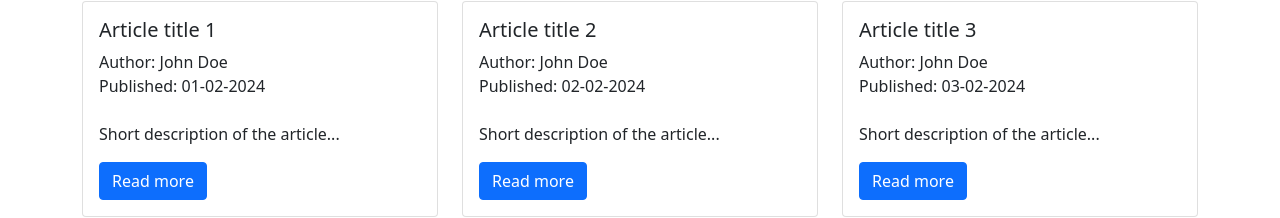
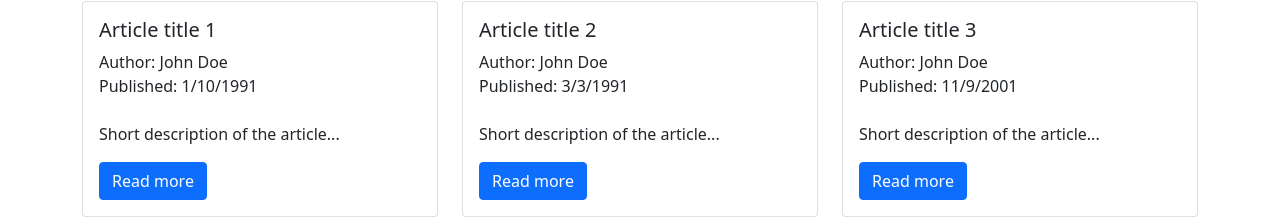
Before and after one commit to MichalWiaderkowicz/react-bolg, a React (Create React App) app: page / in a window 1280 px wide. Shown: the part 173-391 px from the top of the page. Built offline with nearby package versions, Linux system fonts and the light colour scheme.

Commit message:
add utils folder with dateToStr.js and use it in post.js postForm.js

```diff
--- a/src/components/Features/Post/Post.js
+++ b/src/components/Features/Post/Post.js
@@ -3,6 +3,7 @@ import { getPost, postRemove } from "../../../redux/postsRedux";
 import { Button, Modal } from "react-bootstrap";
 import { NavLink, Navigate } from "react-router-dom";
 import { useState } from "react";
+import dateToStr from "../../../utils/dateToStr";
 
 const Post = () => {
   const dispatch = useDispatch();
@@ -17,6 +18,8 @@ const Post = () => {
     e.preventDefault();
     dispatch(postRemove(pathId));
   };
+
+  const dateStr = dateToStr(post.publishedDate);
 
   if (!post) return <Navigate to="/" />;
   else
@@ -42,7 +45,7 @@ const Post = () => {
           </p>
           <p className="mb-0">
             Published:
-            {post.publishedDate}
+            {dateStr}
           </p>
           <br />
           <p
--- a/src/components/Features/PostForm/PostForm.js
+++ b/src/components/Features/PostForm/PostForm.js
@@ -3,6 +3,8 @@ import PropTypes from "prop-types";
 import { useState } from "react";
 import ReactQuill from "react-quill";
 import "react-quill/dist/quill.snow.css";
+import "react-datepicker/dist/react-datepicker.css";
+import ReactDatePicker from "react-datepicker";
 
 const PostForm = ({ action, actionText, ...props }) => {
   const [title, setTitle] = useState(props.title || "");
@@ -37,10 +39,9 @@ const PostForm = ({ action, actionText, ...props }) => {
       </Form.Group>
       <Form.Group className="m-auto w-75 p-3">
         <Form.Label>Published</Form.Label>
-        <Form.Control
-          value={publishedDate}
-          onChange={(e) => setPublishedDate(e.target.value)}
-          placeholder="dd-mm-yyyy"
+        <ReactDatePicker
+          selected={publishedDate}
+          onChange={(publishedDate) => setPublishedDate(publishedDate)}
         />
       </Form.Group>
       <Form.Group className="m-auto w-75 p-3">
--- a/src/components/Features/Posts/Posts.js
+++ b/src/components/Features/Posts/Posts.js
@@ -2,9 +2,14 @@ import { useSelector } from "react-redux";
 import { getAllPosts } from "../../../redux/postsRedux";
 import { Button, Card, Col, Row } from "react-bootstrap";
 import { NavLink } from "react-router-dom";
+import dateToStr from "../../../utils/dateToStr";
 
 const Posts = () => {
   const posts = useSelector(getAllPosts);
+
+  const stringDate = (date) => {
+    return dateToStr(date);
+  };
 
   return (
     <div>
@@ -21,7 +26,7 @@ const Posts = () => {
                   </p>
                   <p className="mb-0">
                     <span>Published: </span>
-                    {post.publishedDate}
+                    {stringDate(post.publishedDate)}
                   </p>
                   <br />
                   <p className="mb-0">{post.shortDescription}</p>
--- a/src/redux/initialState.js
+++ b/src/redux/initialState.js
@@ -5,7 +5,7 @@ const initialState = {
       title: "Article title 1",
       shortDescription: "Short description of the article...",
       content: "Main content of the article",
-      publishedDate: "01-02-2024",
+      publishedDate: new Date("01-10-1991"),
       author: "John Doe",
     },
     {
@@ -13,7 +13,7 @@ const initialState = {
       title: "Article title 2",
       shortDescription: "Short description of the article...",
       content: "Main content of the article",
-      publishedDate: "02-02-2024",
+      publishedDate: new Date("03-03-1991"),
       author: "John Doe",
     },
     {
@@ -21,7 +21,7 @@ const initialState = {
       title: "Article title 3",
       shortDescription: "Short description of the article...",
       content: "Main content of the article",
-      publishedDate: "03-02-2024",
+      publishedDate: new Date("11-09-2001"),
       author: "John Doe",
     },
   ],
--- /dev/null
+++ b/src/utils/dateToStr.js
@@ -0,0 +1,8 @@
+const dateToStr = (date) => {
+  let dateMDY = `${
+    date.getMonth() + 1
+  }/${date.getDate()}/${date.getFullYear()}`;
+  return dateMDY.toString();
+};
+
+export default dateToStr;
```
